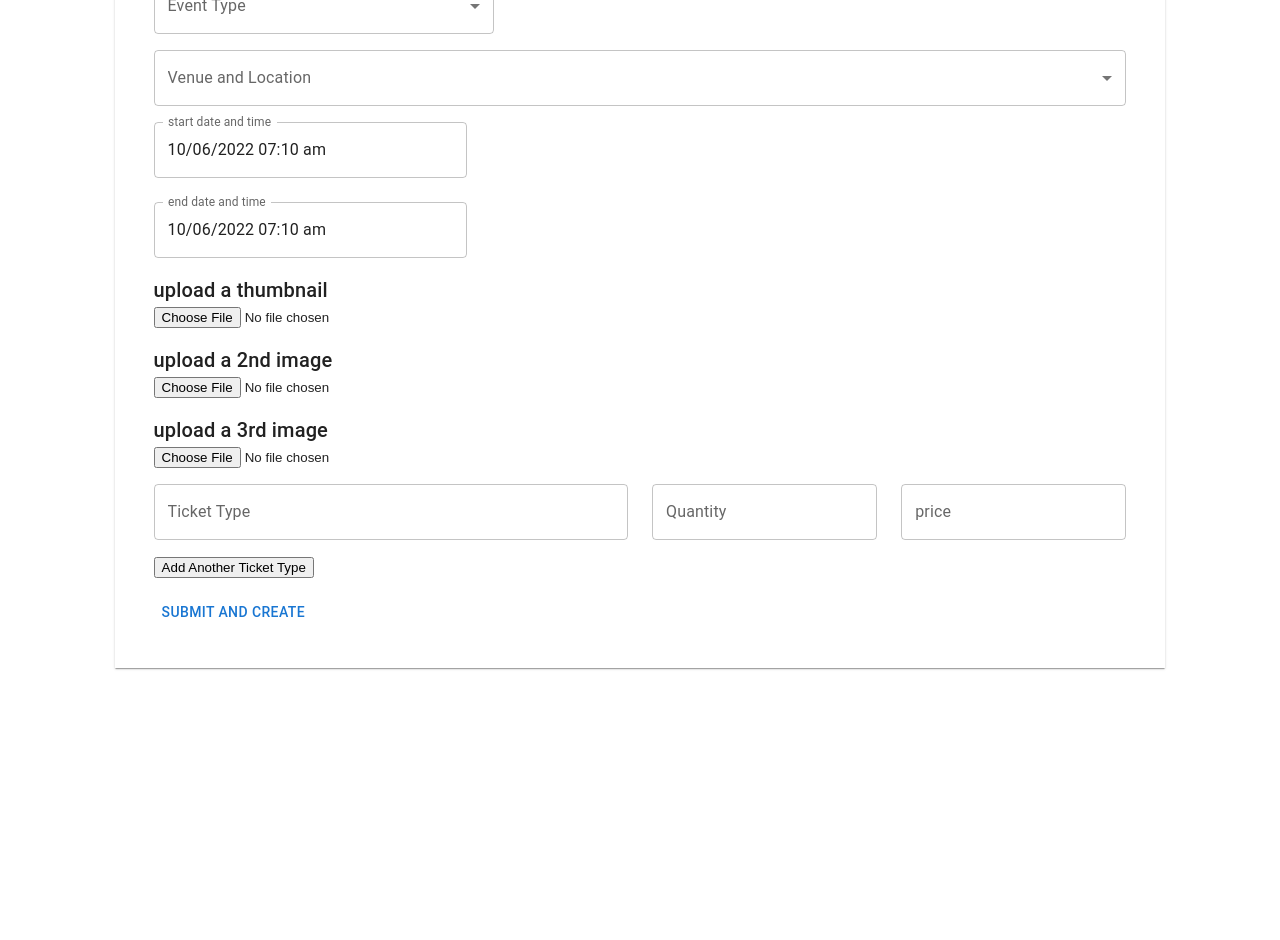
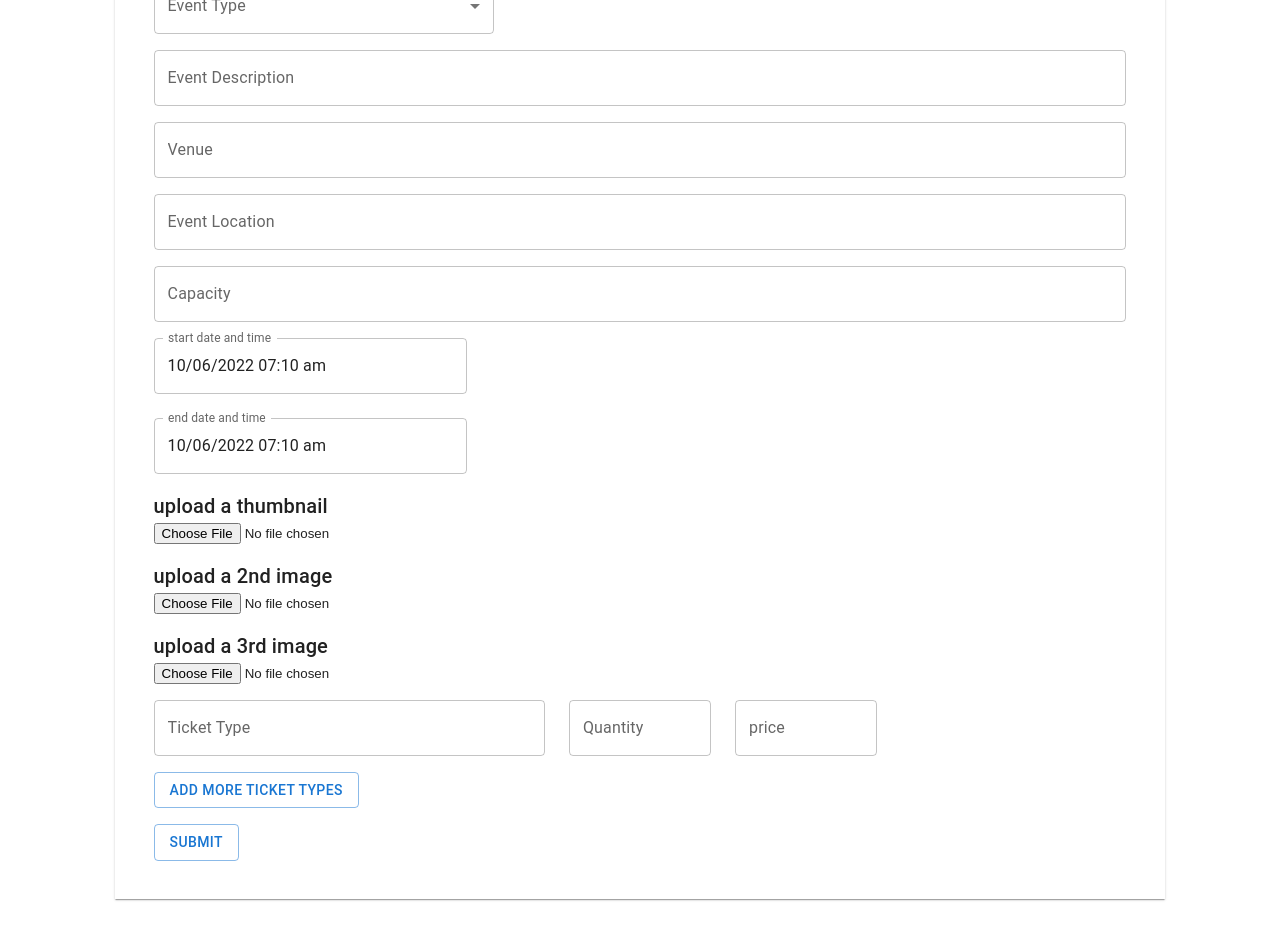
Before and after one commit to unsw-cse-comp3900-9900-22T3/capstone-project-3900-f10a-geegle, a React (Create React App) app in the folder frontend/: page /event/create in a window 1280 px wide. Shown: the part 360-1300 px from the top of the page. Before the commit the page ends 1144 px from the top, so only its background shows below. Built offline with nearby package versions, Linux system fonts and the light colour scheme.

Commit message:
added dynamic ticket type input into create events form, form finish and ready for testing

```diff
--- a/frontend/package.json
+++ b/frontend/package.json
@@ -12,6 +12,7 @@
     "@testing-library/react": "^13.4.0",
     "@testing-library/user-event": "^13.5.0",
     "date-fns": "^2.29.3",
+    "prop-types": "^15.8.1",
     "react": "^18.2.0",
     "react-dom": "^18.2.0",
     "react-router-dom": "^6.4.2",
--- /dev/null
+++ b/frontend/src/components/TicketTypeInput.jsx
@@ -0,0 +1,74 @@
+import React, { useState } from 'react';
+import { useNavigate } from 'react-router-dom';
+import { Grid, TextField, FormControl, InputLabel, Select, MenuItem, Card, Typography, Button, Checkbox, Stack, Paper } from '@mui/material';
+import { DateTimePicker } from '@mui/x-date-pickers/DateTimePicker';
+import { LocalizationProvider } from '@mui/x-date-pickers';
+//import { AdapterDayjs } from '@mui/x-date-pickers/AdapterDayjs';
+import { AdapterDateFns } from '@mui/x-date-pickers/AdapterDateFns';
+import { width } from '@mui/system';
+import PropTypes from 'prop-types';
+
+
+function TicketTypeInput({
+  handleAmount,
+  handleTicketType,
+  handleTicketPrice,
+  index
+}) {
+return (
+  <Grid container spacing ={3}>
+    <Grid item xs = {5}>
+      <TextField
+      id="Ticket Type"
+      label="Ticket Type"
+      aria-label="Ticket Type"
+      type="text"
+      variant="outlined"
+      onChange={handleTicketType}
+      fullWidth
+    />
+    </Grid>
+    <Grid item xs = {2}>
+      <TextField
+      id="Quantity"
+      label="Quantity"
+      aria-label="Quantity"
+      type="text"
+      variant="outlined"
+      onChange={handleAmount}
+      fullWidth
+    />
+    </Grid>
+    <Grid item xs = {2}>
+      <TextField
+      id="price"
+      label="price"
+      aria-label="price"
+      type="text"
+      variant="outlined"
+      onChange={handleTicketPrice}
+      fullWidth
+    />
+    </Grid>
+    {/* <Grid item xs = {2}>
+      <Button
+        variant ='outlined'
+        id = 'addButton'
+        onClick = {handleAddTicket}
+      > Add
+      </Button>
+    </Grid> */}
+
+  </Grid>
+)
+
+}
+
+TicketTypeInput.propTypes = {
+  handleAmount: PropTypes.func,
+  handleTicketType: PropTypes.func,
+  handleTicketPrice: PropTypes.func,
+  index: PropTypes.number
+}
+
+export default TicketTypeInput
--- a/frontend/src/components/createEventsForm.jsx
+++ b/frontend/src/components/createEventsForm.jsx
@@ -6,7 +6,7 @@ import { LocalizationProvider } from '@mui/x-date-pickers';
 //import { AdapterDayjs } from '@mui/x-date-pickers/AdapterDayjs';
 import { AdapterDateFns } from '@mui/x-date-pickers/AdapterDateFns';
 import { width } from '@mui/system';
-
+import TicketTypeInput from './TicketTypeInput';
 /**
  * https://stackoverflow.com/questions/36280818/how-to-convert-file-to-base64-in-javascript
  *
@@ -29,16 +29,27 @@ function CreateEventsForm () {
 
   const [eventName, setEventName] = useState('');
   const [eventType, setEventType] = useState('');
+  const [eventDescription, setEventDescription] = useState('');
   const [eventLocation, setEventLocation] = useState('');
+  const [venue, setVenue] = useState('');
+  const [capacity, setCapacity] = useState('');
   const [startDateTime, setStartDateTime] = useState(new Date());
   const [endDateTime, setEndDateTime] = useState(new Date());
   const [thumbnail, setThumbnail] = useState('');
   const [image2, setImage2] = useState('');
   const [image3, setImage3] = useState('');
-  const [ticketType, setTicketType] = useState('');
-  const [quantity, setQuantity] = useState('');
-  const [ticketPrice, setTicketPrice] = useState('');
+  const [ticketInfo, setTicketInfo] = useState({
+    ticketType: '',
+    ticketAmount: '',
+    price:''
+  });
+  const [allTicketTypes, setAllTicketTypes] = useState([ticketInfo]);
 
+  const navigate = useNavigate();
+  console.log(ticketInfo)
+
+
+  console.log(startDateTime);
   const handleImage2 = async (event) => {
     const image2Data = await fileToDataUrl(event.target.files[0]);
     setImage2(image2Data);
@@ -52,6 +63,71 @@ function CreateEventsForm () {
     setThumbnail(thumbnailData);
   }
 
+  const handleAmount = (event) => {
+    const newTicketInfo = { ...ticketInfo };
+    newTicketInfo.ticketAmount= event.target.value;
+    setTicketInfo(newTicketInfo);
+  }
+  const handleTicketType = (event) => {
+    const newTicketInfo = { ...ticketInfo };
+    newTicketInfo.ticketType= event.target.value;
+    setTicketInfo(newTicketInfo);
+  }
+
+  const handleTicketPrice = (event) => {
+    const newTicketInfo = { ...ticketInfo };
+    newTicketInfo.price = event.target.value;
+    console.log(newTicketInfo.price);
+    setTicketInfo(newTicketInfo);
+  }
+  const handleAddTicket = () => {
+    //setAllTicketTypes(prev => [...prev, ticketInfo]);
+
+    // resetting the fields in ticketInfo
+    const newTicketInfo = { ...ticketInfo };
+    newTicketInfo.ticketType= '';
+    newTicketInfo.amount= '';
+    newTicketInfo.ticketPrice= '';
+    setTicketInfo(newTicketInfo);
+    setAllTicketTypes(prev => [...prev, ticketInfo]);
+
+  }
+
+  const handleSubmit = async () => {
+    // const resultStart = start.map(item => item.toLocaleDateString());
+    // const resultEnd = end.map(item => item.toLocaleDateString());
+    const jsonString = JSON.stringify({
+      events: {
+        eventName: eventName,
+        startDateTime: startDateTime,
+        endDateTime: endDateTime,
+        eventDescription: eventDescription,
+        eventLocation: eventLocation,
+        eventVenue: venue,
+        capacity: capacity,
+        image1: thumbnail,
+        image2: image2,
+        image3: image3
+     },
+      tickets: allTicketTypes
+
+    })
+    const requestOptions = {
+      method: 'PUT',
+      headers: {
+        'Content-Type': 'application/json',
+        Authorization: 'Bearer ' + localStorage.getItem('token'),
+      },
+      body: jsonString
+    }
+    const r = await fetch(`http://localhost:3000/events/create`, requestOptions);
+    if (r.ok) {
+      navigate('/');
+    } else {
+     alert(`error ${r.status}, ${r}`)
+    }
+
+  }
 
   const styles = {
     Paper: {
@@ -103,24 +179,48 @@ function CreateEventsForm () {
             </FormControl>
           </Grid>
           <Grid item xs = {12}>
-          <FormControl fullWidth>
-              <InputLabel id="location label">Venue and Location</InputLabel>
-              <Select
-                labelId="location label"
-                id="location"
-                label="location"
-                aria-label="location"
-                value={eventLocation}
-                onChange={e=>setEventLocation(e.target.value)}
-              >
-                {/* do we need event types stored in the back end (maybe we need to when we filter?) */}
-                <MenuItem value={'Venue 1, Address'}>Venue 1, Address</MenuItem>
-                <MenuItem value={'Venue 2, Address'}>Venue 2, Address</MenuItem>
-                <MenuItem value={'Venue 3, Address'}>Venue 3, Address</MenuItem>
-                <MenuItem value={'Venue 4, Address'}>Venue 4, Address</MenuItem>
-                <MenuItem value={'Venue 5, Address'}>Venue 5, Address</MenuItem>
-              </Select>
-            </FormControl>
+          <TextField
+              id="Event Description"
+              label="Event Description"
+              aria-label="Event Description"
+              type="text"
+              variant="outlined"
+              onChange={e=>setEventDescription(e.target.value)}
+              fullWidth
+            />
+          </Grid>
+          <Grid item xs = {12}>
+          <TextField
+              id="Venue"
+              label="Venue"
+              aria-label="Venue"
+              type="text"
+              variant="outlined"
+              onChange={e=>setVenue(e.target.value)}
+              fullWidth
+            />
+          </Grid>
+          <Grid item xs = {12}>
+          <TextField
+              id="Event Location"
+              label="Event Location"
+              aria-label="Event Location"
+              type="text"
+              variant="outlined"
+              onChange={e=>setEventLocation(e.target.value)}
+              fullWidth
+            />
+          </Grid>
+          <Grid item xs = {12}>
+          <TextField
+              id="Capacity"
+              label="Capacity"
+              aria-label="Capacity"
+              type="text"
+              variant="outlined"
+              onChange={e=>setCapacity(e.target.value)}
+              fullWidth
+            />
           </Grid>
           <Grid item xs = {4}>
             <LocalizationProvider dateAdapter={AdapterDateFns}>
@@ -173,47 +273,29 @@ function CreateEventsForm () {
             />
           </Grid>
           <Grid item xs = {12}>
-            <Grid container spacing ={3}>
-              <Grid item xs = {6}>
-                <TextField
-                id="Ticket Type"
-                label="Ticket Type"
-                aria-label="Ticket Type"
-                type="text"
-                variant="outlined"
-                onChange={e=>setTicketType(e.target.value)}
-                fullWidth
-              />
-              </Grid>
-              <Grid item xs = {3}>
-                <TextField
-                id="Quantity"
-                label="Quantity"
-                aria-label="Quantity"
-                type="text"
-                variant="outlined"
-                onChange={e=>setQuantity(e.target.value)}
-                fullWidth
-              />
-              </Grid>
-              <Grid item xs = {3}>
-                <TextField
-                id="price"
-                label="price"
-                aria-label="price"
-                type="text"
-                variant="outlined"
-                onChange={e=>setTicketPrice(e.target.value)}
-                fullWidth
-              />
-              </Grid>
-            </Grid>
+            {allTicketTypes.map((item, index) => {
+              return (
+                <div key={index}>
+                  <TicketTypeInput handleAmount={handleAmount} handleTicketType={handleTicketType} handleTicketPrice={handleTicketPrice} index={index}/>
+                </div>
+              )
+            })}
           </Grid>
           <Grid item xs = {12}>
-            <button> Add Another Ticket Type</button>
+            <Button
+              variant ='outlined'
+              id = 'addButton'
+              onClick = {handleAddTicket}
+            > Add More Ticket Types
+            </Button>
           </Grid>
-          <Grid item xs = {6}>
-            <Button> Submit and Create</Button>
+          <Grid item xs = {12}>
+            <Button
+              variant ='outlined'
+              id = 'addButton'
+              onClick = {handleSubmit}
+            > Submit
+            </Button>
           </Grid>
         </Grid>
       </form>
```
Also changed, not shown: 1 other file (tests, documents, lock files or other folders).
